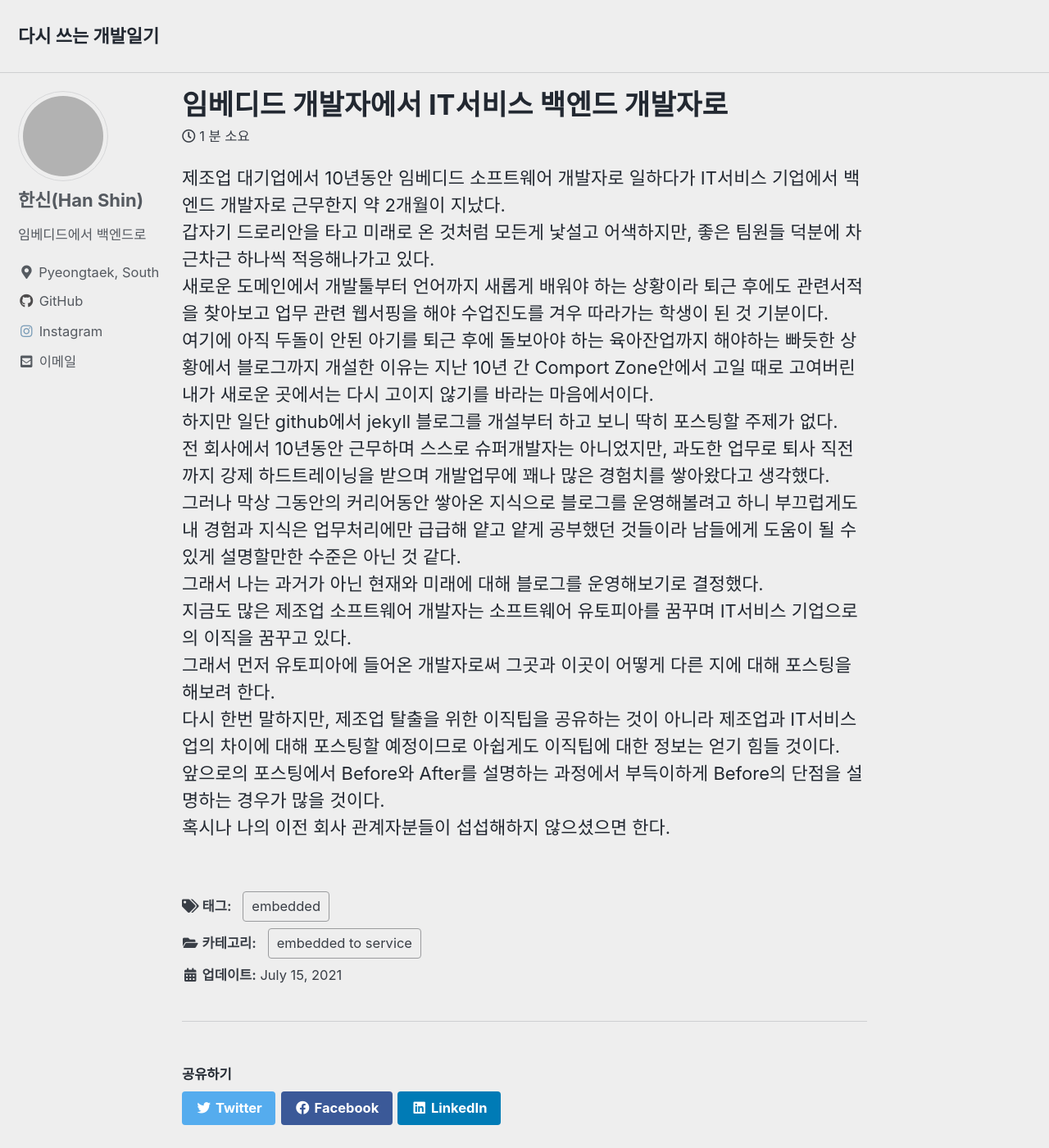
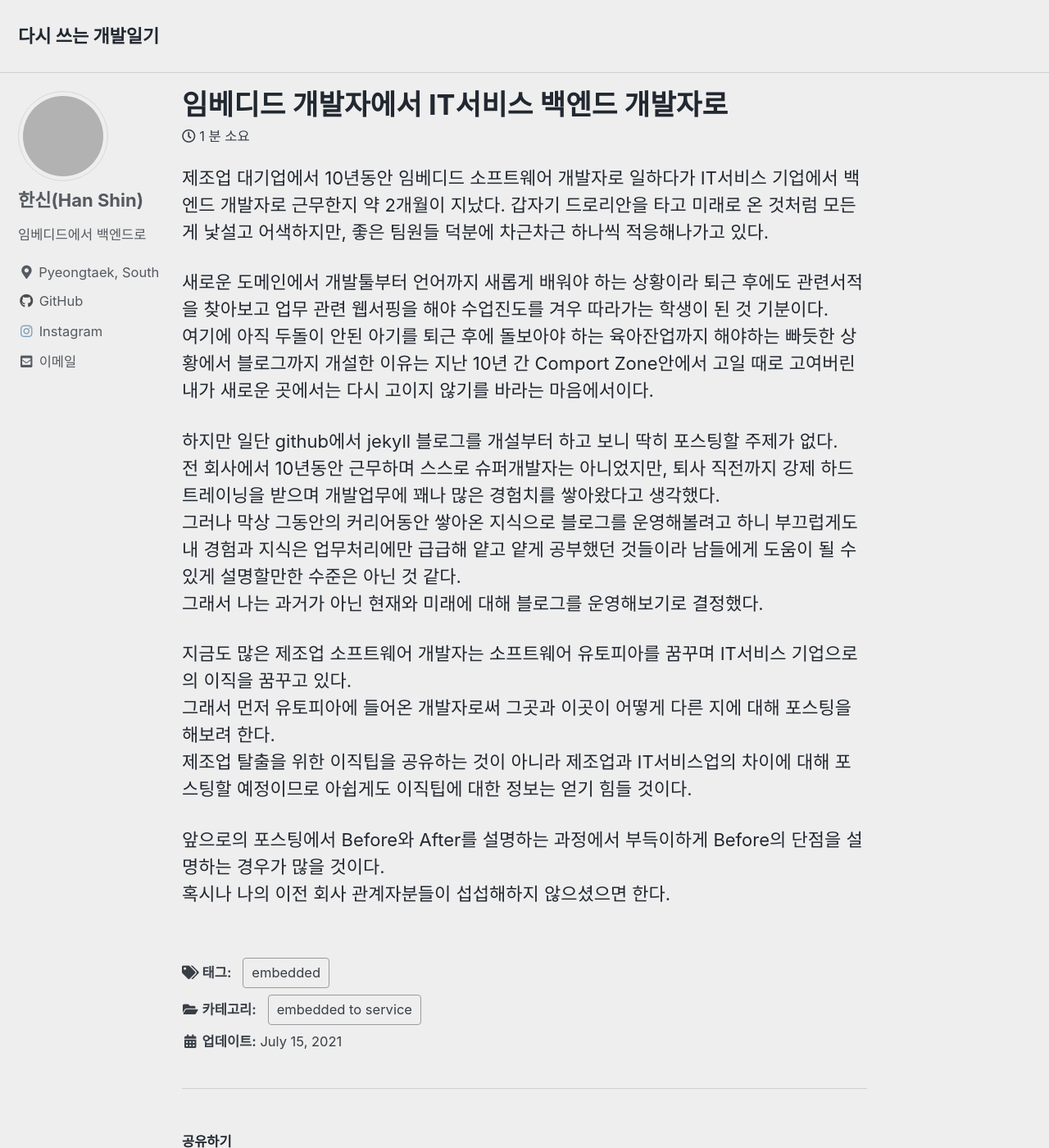
Before and after one commit to ha7sh17/ha7sh17.github.io, a Jekyll site: the page built from _posts/2021-07-15-post-e2s_preface.md, in a window 1280 px wide and 1400 px high. Shown: the whole window at 82% size. Built offline with Jekyll 4.4.1, drawn with Linux system fonts in a browser that asks for light colours; cached includes are drawn as plain includes; grey boxes are pictures that could not be loaded.

Commit message:
preface space

```diff
--- a/_posts/2021-07-15-post-e2s_preface.md
+++ b/_posts/2021-07-15-post-e2s_preface.md
@@ -6,16 +6,20 @@ tags:
   - embedded
 ---
 
- 제조업 대기업에서 10년동안 임베디드 소프트웨어 개발자로 일하다가 IT서비스 기업에서 백엔드 개발자로 근무한지 약 2개월이 지났다.
+제조업 대기업에서 10년동안 임베디드 소프트웨어 개발자로 일하다가 IT서비스 기업에서 백엔드 개발자로 근무한지 약 2개월이 지났다.
 갑자기 드로리안을 타고 미래로 온 것처럼 모든게 낯설고 어색하지만, 좋은 팀원들 덕분에 차근차근 하나씩 적응해나가고 있다.
+
 새로운 도메인에서 개발툴부터 언어까지 새롭게 배워야 하는 상황이라 퇴근 후에도 관련서적을 찾아보고 업무 관련 웹서핑을 해야 수업진도를 겨우 따라가는 학생이 된 것 기분이다.
 여기에 아직 두돌이 안된 아기를 퇴근 후에 돌보아야 하는 육아잔업까지 해야하는 빠듯한 상황에서 블로그까지 개설한 이유는 지난 10년 간 Comport Zone안에서 고일 때로 고여버린 내가 새로운 곳에서는 다시 고이지 않기를 바라는 마음에서이다.
- 하지만 일단 github에서 jekyll 블로그를 개설부터 하고 보니 딱히 포스팅할 주제가 없다.
- 전 회사에서 10년동안 근무하며 스스로 슈퍼개발자는 아니었지만, 과도한 업무로 퇴사 직전까지 강제 하드트레이닝을 받으며 개발업무에 꽤나 많은 경험치를 쌓아왔다고 생각했다.
- 그러나 막상 그동안의 커리어동안 쌓아온 지식으로 블로그를 운영해볼려고 하니 부끄럽게도 내 경험과 지식은 업무처리에만 급급해 얕고 얕게 공부했던 것들이라 남들에게 도움이 될 수 있게 설명할만한 수준은 아닌 것 같다.
- 그래서 나는 과거가 아닌 현재와 미래에 대해 블로그를 운영해보기로 결정했다.
- 지금도 많은 제조업 소프트웨어 개발자는 소프트웨어 유토피아를 꿈꾸며 IT서비스 기업으로의 이직을 꿈꾸고 있다.
- 그래서 먼저 유토피아에 들어온 개발자로써 그곳과 이곳이 어떻게 다른 지에 대해 포스팅을 해보려 한다.
- 다시 한번 말하지만, 제조업 탈출을 위한 이직팁을 공유하는 것이 아니라 제조업과 IT서비스업의 차이에 대해 포스팅할 예정이므로 아쉽게도 이직팁에 대한 정보는 얻기 힘들 것이다.
- 앞으로의 포스팅에서 Before와 After를 설명하는 과정에서 부득이하게 Before의 단점을 설명하는 경우가 많을 것이다.
- 혹시나 나의 이전 회사 관계자분들이 섭섭해하지 않으셨으면 한다.
+
+하지만 일단 github에서 jekyll 블로그를 개설부터 하고 보니 딱히 포스팅할 주제가 없다.
+전 회사에서 10년동안 근무하며 스스로 슈퍼개발자는 아니었지만, 퇴사 직전까지 강제 하드트레이닝을 받으며 개발업무에 꽤나 많은 경험치를 쌓아왔다고 생각했다.
+그러나 막상 그동안의 커리어동안 쌓아온 지식으로 블로그를 운영해볼려고 하니 부끄럽게도 내 경험과 지식은 업무처리에만 급급해 얕고 얕게 공부했던 것들이라 남들에게 도움이 될 수 있게 설명할만한 수준은 아닌 것 같다.
+그래서 나는 과거가 아닌 현재와 미래에 대해 블로그를 운영해보기로 결정했다.
+
+지금도 많은 제조업 소프트웨어 개발자는 소프트웨어 유토피아를 꿈꾸며 IT서비스 기업으로의 이직을 꿈꾸고 있다.
+그래서 먼저 유토피아에 들어온 개발자로써 그곳과 이곳이 어떻게 다른 지에 대해 포스팅을 해보려 한다.
+제조업 탈출을 위한 이직팁을 공유하는 것이 아니라 제조업과 IT서비스업의 차이에 대해 포스팅할 예정이므로 아쉽게도 이직팁에 대한 정보는 얻기 힘들 것이다.
+
+앞으로의 포스팅에서 Before와 After를 설명하는 과정에서 부득이하게 Before의 단점을 설명하는 경우가 많을 것이다.
+혹시나 나의 이전 회사 관계자분들이 섭섭해하지 않으셨으면 한다.
```
